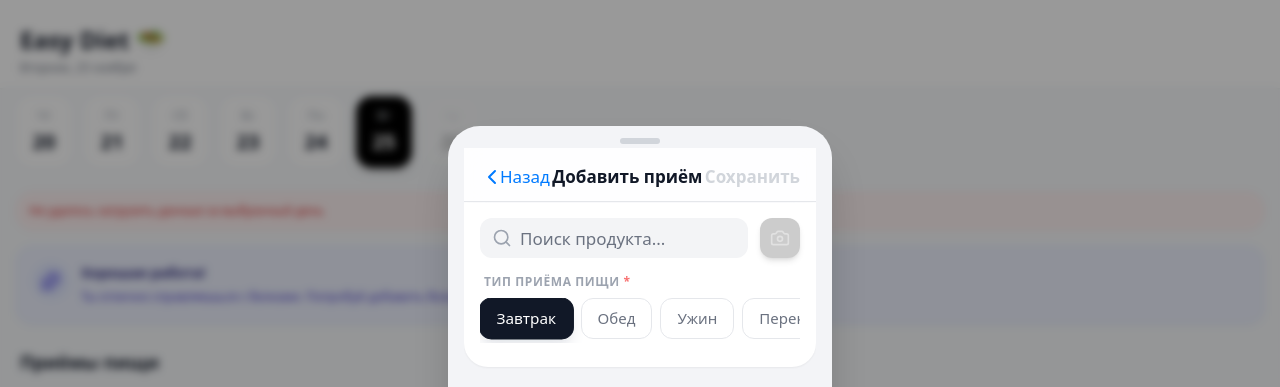
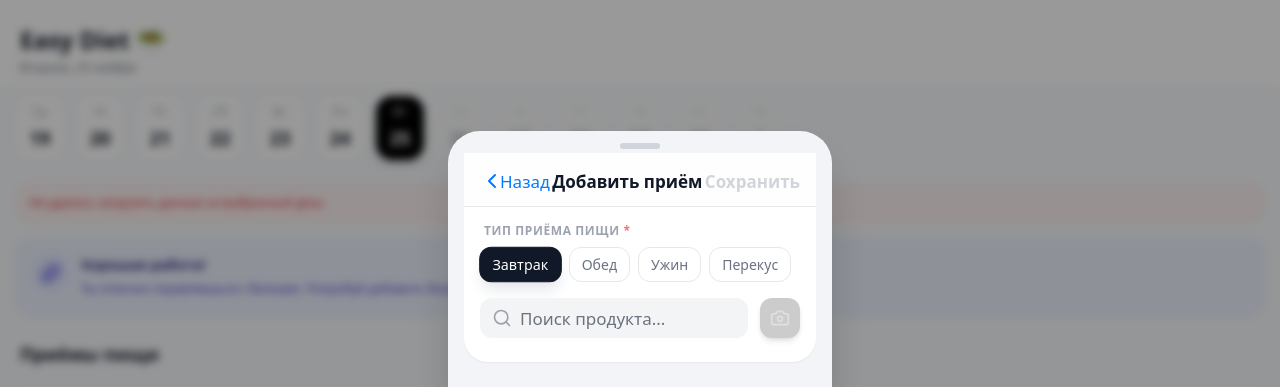
Before and after one commit to shibakov/my-miniapp, a React (Vite) app: page / in a window 1280 px wide. Both pictures are taken after a click on the button "Добавить приём пищи". Shown: the top 387 px of the page. Built offline with nearby package versions, Linux system fonts and the light colour scheme; no server answers.

Commit message:
fixes update

```diff
--- a/src/App.tsx
+++ b/src/App.tsx
@@ -96,8 +96,8 @@ function App() {
       <SplashScreen />
 
       <div className="w-full min-h-screen bg-ios-bg flex flex-col relative">
-        <div className="flex-1">
-          {activeTab === "meal" && (
+      <div className="app-scroll flex-1">
+        {activeTab === "meal" && (
             <>
               {/* Базовый домашний экран всегда под шторками */}
               <HomeScreen
--- a/src/index.css
+++ b/src/index.css
@@ -59,10 +59,27 @@
 }
 
 @layer base {
+  html,
+  body {
+    margin: 0;
+    padding: 0;
+    height: 100%;
+  }
+
   * {
     @apply border-border;
   }
+
   body {
     @apply bg-background text-foreground;
+    overflow: hidden;
+    overscroll-behavior: none;
   }
 }
+
+.app-scroll {
+  height: 100vh;
+  overflow-y: auto;
+  overscroll-behavior-y: contain;
+  -webkit-overflow-scrolling: touch;
+}
--- a/src/new-ui/AddMealScreen.tsx
+++ b/src/new-ui/AddMealScreen.tsx
@@ -279,7 +279,30 @@ export const AddMealScreen: React.FC<AddMealScreenProps> = ({ onBack, onSave })
       <div className="flex-1 overflow-y-auto no-scrollbar pb-[180px]">
       {/* Search & Camera & Meal Type Section */}
       <div className="bg-white p-4 pb-6 shadow-sm rounded-b-[24px] mb-6">
-          <div className="flex gap-3 mb-4">
+        {/* Meal Type First */}
+        <div className="mb-4">
+          <h3 className="text-xs font-semibold text-gray-400 uppercase tracking-wider mb-2 ml-1">
+            Тип приёма пищи <span className="text-red-400">*</span>
+          </h3>
+          <div className="flex flex-wrap gap-2">
+            {MEAL_TYPE_TAGS.map((tag) => (
+              <button
+                key={tag.value}
+                onClick={() => composer.setMealType(tag.value)}
+                className={`px-3 py-1.5 rounded-xl text-[14px] font-medium whitespace-nowrap transition-all duration-200 border ${
+                  composer.mealType === tag.value
+                    ? "bg-gray-900 text-white border-gray-900 shadow-lg shadow-gray-200 scale-[1.02]"
+                    : "bg-white text-gray-500 border-gray-200 hover:border-gray-300"
+                }`}
+              >
+                {tag.label}
+              </button>
+            ))}
+          </div>
+        </div>
+
+        {/* Search & Camera Below */}
+        <div className="flex gap-3">
           <div className="flex-1 relative">
             <Search className="absolute left-3 top-1/2 -translate-y-1/2 w-5 h-5 text-gray-400" />
             <input
@@ -300,27 +323,6 @@ export const AddMealScreen: React.FC<AddMealScreenProps> = ({ onBack, onSave })
           >
             <Camera className="w-5 h-5" />
           </button>
-          </div>
-
-          <div>
-            <h3 className="text-xs font-semibold text-gray-400 uppercase tracking-wider mb-2 ml-1">
-              Тип приёма пищи <span className="text-red-400">*</span>
-            </h3>
-            <div className="flex gap-2 overflow-x-auto no-scrollbar pb-1">
-              {MEAL_TYPE_TAGS.map((tag) => (
-                <button
-                  key={tag.value}
-                  onClick={() => composer.setMealType(tag.value)}
-                  className={`px-4 py-2 rounded-xl text-[15px] font-medium whitespace-nowrap transition-all duration-200 border ${
-                    composer.mealType === tag.value
-                      ? "bg-gray-900 text-white border-gray-900 shadow-lg shadow-gray-200 scale-[1.02]"
-                      : "bg-white text-gray-500 border-gray-200 hover:border-gray-300"
-                  }`}
-                >
-                  {tag.label}
-                </button>
-              ))}
-            </div>
         </div>
       </div>
 
--- a/src/new-ui/DateStrip.tsx
+++ b/src/new-ui/DateStrip.tsx
@@ -1,4 +1,4 @@
-import React, { useMemo } from 'react';
+import React, { useMemo, useEffect, useRef } from 'react';
 import type { DayData } from "./types";
 
 const DAYS_OF_WEEK = ['Вс', 'Пн', 'Вт', 'Ср', 'Чт', 'Пт', 'Сб'];
@@ -15,7 +15,8 @@ export const DateStrip: React.FC<DateStripProps> = ({ selectedDate, onSelectDate
     const today = new Date();
     today.setHours(0, 0, 0, 0);
 
-    for (let i = -5; i <= 1; i++) {
+    // Показываем около 6 дней до и 6 после текущей даты
+    for (let i = -6; i <= 6; i++) {
       const d = new Date(today);
       d.setDate(today.getDate() + i);
       arr.push({
@@ -34,8 +35,39 @@ export const DateStrip: React.FC<DateStripProps> = ({ selectedDate, onSelectDate
     );
   };
 
+  const scrollRef = useRef<HTMLDivElement | null>(null);
+
+  // Автоцентровка текущей даты при первом рендере
+  useEffect(() => {
+    const container = scrollRef.current;
+    if (!container) return;
+
+    const items = container.querySelectorAll<HTMLButtonElement>('button[data-role="day"]');
+    if (!items.length) return;
+
+    const todayIndex = days.findIndex((d) => d.isToday);
+    if (todayIndex === -1) return;
+
+    const todayEl = items[todayIndex];
+    if (!todayEl) return;
+
+    const containerRect = container.getBoundingClientRect();
+    const itemRect = todayEl.getBoundingClientRect();
+
+    const offset =
+      itemRect.left -
+      containerRect.left -
+      containerRect.width / 2 +
+      itemRect.width / 2;
+
+    container.scrollTo({
+      left: container.scrollLeft + offset,
+      behavior: 'smooth',
+    });
+  }, [days]);
+
   return (
-    <div className="w-full overflow-x-auto no-scrollbar py-2 pl-4">
+    <div ref={scrollRef} className="w-full overflow-x-auto no-scrollbar py-2 pl-4">
       <div className="flex space-x-3">
         {days.map((day, idx) => {
           const selected = isSelected(day.date);
@@ -45,10 +77,11 @@ export const DateStrip: React.FC<DateStripProps> = ({ selectedDate, onSelectDate
           return (
             <button
               key={idx}
+              data-role="day"
               disabled={day.isFuture}
               onClick={() => onSelectDate(day.date)}
               className={`
-                flex flex-col items-center justify-center min-w-[56px] h-[72px] rounded-2xl transition-all duration-200
+                flex flex-col items-center justify-center min-w-[48px] h-[64px] rounded-2xl transition-all duration-200
                 ${day.isFuture ? 'opacity-30 grayscale cursor-not-allowed' : 'active:scale-95'}
                 ${selected ? 'bg-black text-white shadow-lg' : 'bg-white text-gray-500 shadow-sm'}
               `}
@@ -56,7 +89,7 @@ export const DateStrip: React.FC<DateStripProps> = ({ selectedDate, onSelectDate
               <span className={`text-xs font-medium mb-1 ${selected ? 'text-gray-300' : 'text-gray-400'}`}>
                 {dayName}
               </span>
-              <span className={`text-xl font-bold ${selected ? 'text-white' : 'text-gray-900'}`}>
+              <span className={`text-lg font-bold ${selected ? 'text-white' : 'text-gray-900'}`}>
                 {dayNum}
               </span>
             </button>
--- a/src/new-ui/DynamicsScreen.tsx
+++ b/src/new-ui/DynamicsScreen.tsx
@@ -9,7 +9,7 @@ import {
   Tooltip,
   ResponsiveContainer,
   BarChart,
-  Bar
+  Bar,
 } from "recharts";
 import { getHistoryDays, getLimits, type HistoryDay } from "@/lib/api";
 
@@ -32,12 +32,13 @@ interface ChartPoint {
 function formatDayLabel(dateIso: string) {
   const d = new Date(dateIso);
   return d.toLocaleDateString("ru-RU", {
-    weekday: "short"
+    weekday: "short",
   });
 }
 
 function buildDeltaLabel(avg: number, target: number) {
-  if (!target || !Number.isFinite(avg)) return { label: "—", color: "text-gray-400" };
+  if (!target || !Number.isFinite(avg))
+    return { label: "—", color: "text-gray-400" };
 
   const diffPct = ((avg - target) / target) * 100;
   const rounded = Math.round(diffPct);
@@ -56,6 +57,7 @@ function buildDeltaLabel(avg: number, target: number) {
 export const DynamicsScreen: React.FC<DynamicsScreenProps> = ({ onBack }) => {
   const [timeframe, setTimeframe] = useState<Timeframe>("week");
   const [metric, setMetric] = useState<Metric>("calories");
+  const [touchStartX, setTouchStartX] = useState<number | null>(null);
   const [points, setPoints] = useState<ChartPoint[]>([]);
   const [loading, setLoading] = useState(false);
   const [error, setError] = useState<string | null>(null);
@@ -98,9 +100,8 @@ export const DynamicsScreen: React.FC<DynamicsScreenProps> = ({ onBack }) => {
       setLoading(true);
       setError(null);
       try {
-        const days: Array<Pick<HistoryDay, "date" | "totals">> = await getHistoryDays(
-          daysCount
-        );
+        const days: Array<Pick<HistoryDay, "date" | "totals">> =
+          await getHistoryDays(daysCount);
 
         if (cancelled) return;
 
@@ -113,7 +114,7 @@ export const DynamicsScreen: React.FC<DynamicsScreenProps> = ({ onBack }) => {
             cals: d.totals.kcal,
             protein: d.totals.protein,
             fat: d.totals.fat,
-            carbs: d.totals.carbs
+            carbs: d.totals.carbs,
           }));
 
         setPoints(chartPoints);
@@ -137,6 +138,25 @@ export const DynamicsScreen: React.FC<DynamicsScreenProps> = ({ onBack }) => {
     return Math.max(...points.map((p) => p.cals));
   }, [points]);
 
+  const calorieStats = useMemo(() => {
+    if (!points.length) return null;
+    const values = points.map((p) => p.cals);
+    const min = Math.min(...values);
+    const max = Math.max(...values);
+    const current = points[points.length - 1]?.cals ?? 0;
+    return { min, max, current };
+  }, [points]);
+
+  const currentMacros = useMemo(() => {
+    if (!points.length) return null;
+    const last = points[points.length - 1];
+    return {
+      protein: last.protein,
+      fat: last.fat,
+      carbs: last.carbs,
+    };
+  }, [points]);
+
   const averages = useMemo(() => {
     if (!points.length || !limits) return null;
 
@@ -157,7 +177,7 @@ export const DynamicsScreen: React.FC<DynamicsScreenProps> = ({ onBack }) => {
       cals: total.cals / count,
       protein: total.protein / count,
       fat: total.fat / count,
-      carbs: total.carbs / count
+      carbs: total.carbs / count,
     };
 
     return {
@@ -165,9 +185,30 @@ export const DynamicsScreen: React.FC<DynamicsScreenProps> = ({ onBack }) => {
       kcalStatus: buildDeltaLabel(avg.cals, limits.kcal),
       proteinStatus: buildDeltaLabel(avg.protein, limits.protein),
       fatStatus: buildDeltaLabel(avg.fat, limits.fat),
-      carbsStatus: buildDeltaLabel(avg.carbs, limits.carbs)
+      carbsStatus: buildDeltaLabel(avg.carbs, limits.carbs),
     };
   }, [points, limits]);
+
+  const handleTouchStart = (e: React.TouchEvent<HTMLDivElement>) => {
+    setTouchStartX(e.touches[0].clientX);
+  };
+
+  const handleTouchEnd = (e: React.TouchEvent<HTMLDivElement>) => {
+    if (touchStartX == null) return;
+
+    const deltaX = e.changedTouches[0].clientX - touchStartX;
+    const threshold = 40; // порог, чтобы не реагировать на мелкие движения
+
+    if (Math.abs(deltaX) > threshold) {
+      if (deltaX < 0 && metric === "calories") {
+        setMetric("macros");
+      } else if (deltaX > 0 && metric === "macros") {
+        setMetric("calories");
+      }
+    }
+
+    setTouchStartX(null);
+  };
 
   return (
     <div className="flex-1 overflow-y-auto no-scrollbar pb-24 pt-14 px-4 bg-slate-50">
@@ -191,7 +232,9 @@ export const DynamicsScreen: React.FC<DynamicsScreenProps> = ({ onBack }) => {
           <button
             onClick={() => setTimeframe("week")}
             className={`flex-1 py-1.5 px-3 text-xs font-medium rounded-lg transition-all shadow-sm ${
-              timeframe === "week" ? "bg-white text-gray-900" : "bg-transparent text-gray-500"
+              timeframe === "week"
+                ? "bg-white text-gray-900"
+                : "bg-transparent text-gray-500"
             }`}
           >
             Неделя
@@ -199,7 +242,9 @@ export const DynamicsScreen: React.FC<DynamicsScreenProps> = ({ onBack }) => {
           <button
             onClick={() => setTimeframe("month")}
             className={`flex-1 py-1.5 px-3 text-xs font-medium rounded-lg transition-all shadow-sm ${
-              timeframe === "month" ? "bg-white text-gray-900" : "bg-transparent text-gray-500"
+              timeframe === "month"
+                ? "bg-white text-gray-900"
+                : "bg-transparent text-gray-500"
             }`}
           >
             Месяц
@@ -229,8 +274,12 @@ export const DynamicsScreen: React.FC<DynamicsScreenProps> = ({ onBack }) => {
 
       {/* Main Chart Card */}
       {points.length > 0 && (
-        <div className="bg-white p-5 rounded-[24px] shadow-sm mb-6">
-          <div className="flex justify-between items-center mb-6">
+        <div
+          className="bg-white p-5 rounded-[24px] shadow-sm mb-6"
+          onTouchStart={handleTouchStart}
+          onTouchEnd={handleTouchEnd}
+        >
+          <div className="flex justify-between items-center mb-3">
             <h2 className="font-semibold text-gray-900">
               {metric === "calories" ? "Калории по дням" : "Баланс БЖУ"}
             </h2>
@@ -238,17 +287,50 @@ export const DynamicsScreen: React.FC<DynamicsScreenProps> = ({ onBack }) => {
               <button
                 onClick={() => setMetric("calories")}
                 className={`w-2 h-2 rounded-full ${
-                  metric === "calories" ? "bg-blue-500 ring-2 ring-blue-200" : "bg-gray-300"
+                  metric === "calories"
+                    ? "bg-blue-500 ring-2 ring-blue-200"
+                    : "bg-gray-300"
                 }`}
               />
               <button
                 onClick={() => setMetric("macros")}
                 className={`w-2 h-2 rounded-full ${
-                  metric === "macros" ? "bg-blue-500 ring-2 ring-blue-200" : "bg-gray-300"
+                  metric === "macros"
+                    ? "bg-blue-500 ring-2 ring-blue-200"
+                    : "bg-gray-300"
                 }`}
               />
             </div>
           </div>
+
+          {metric === "calories" && calorieStats && (
+            <div className="flex flex-wrap items-center justify-between mb-4 text-xs text-gray-500 gap-x-4 gap-y-1">
+              <span>
+                Мин: <span className="font-semibold text-gray-900">{format1(calorieStats.min)}</span> ккал
+              </span>
+              <span>
+                Макс: <span className="font-semibold text-gray-900">{format1(calorieStats.max)}</span> ккал
+              </span>
+              <span>
+                Текущий: <span className="font-semibold text-gray-900">{format1(calorieStats.current)}</span> ккал
+              </span>
+            </div>
+          )}
+
+          {metric === "macros" && currentMacros && (
+            <div className="flex flex-wrap items-center justify-between mb-4 text-xs text-gray-500 gap-x-4 gap-y-1">
+              <span className="font-medium text-gray-600">Текущий день:</span>
+              <span>
+                Б <span className="font-semibold text-gray-900">{format1(currentMacros.protein)}</span> г
+              </span>
+              <span>
+                Ж <span className="font-semibold text-gray-900">{format1(currentMacros.fat)}</span> г
+              </span>
+              <span>
+                У <span className="font-semibold text-gray-900">{format1(currentMacros.carbs)}</span> г
+              </span>
+            </div>
+          )}
 
           <div className="h-[220px] w-full">
             <ResponsiveContainer width="100%" height="100%">
@@ -260,7 +342,11 @@ export const DynamicsScreen: React.FC<DynamicsScreenProps> = ({ onBack }) => {
                       <stop offset="95%" stopColor="#3B82F6" stopOpacity={0} />
                     </linearGradient>
                   </defs>
-                  <CartesianGrid strokeDasharray="3 3" vertical={false} stroke="#E5E7EB" />
+                  <CartesianGrid
+                    strokeDasharray="3 3"
+                    vertical={false}
+                    stroke="#E5E7EB"
+                  />
                   <XAxis
                     dataKey="dayLabel"
                     axisLine={false}
@@ -268,14 +354,31 @@ export const DynamicsScreen: React.FC<DynamicsScreenProps> = ({ onBack }) => {
                     tick={{ fill: "#9CA3AF", fontSize: 12 }}
                     dy={10}
                   />
-                  <YAxis hide domain={[0, maxKcal ? maxKcal * 1.1 : 100]} />
+                  <YAxis
+                    axisLine={false}
+                    tickLine={false}
+                    tick={{ fill: "#9CA3AF", fontSize: 11 }}
+                    domain={[0, maxKcal ? maxKcal * 1.1 : 100]}
+                    tickFormatter={(value: number) => format1(value)}
+                    label={{
+                      value: "ккал",
+                      angle: -90,
+                      position: "insideLeft",
+                      fill: "#9CA3AF",
+                      fontSize: 10,
+                    }}
+                  />
                   <Tooltip
                     contentStyle={{
                       borderRadius: "12px",
                       border: "none",
-                      boxShadow: "0 4px 12px rgba(0,0,0,0.1)"
+                      boxShadow: "0 4px 12px rgba(0,0,0,0.1)",
                     }}
-                    cursor={{ stroke: "#3B82F6", strokeWidth: 1, strokeDasharray: "4 4" }}
+                    cursor={{
+                      stroke: "#3B82F6",
+                      strokeWidth: 1,
+                      strokeDasharray: "4 4",
+                    }}
                     formatter={(value: number) => [format1(value), "ккал"]}
                     labelFormatter={(label: string) => label}
                   />
@@ -290,7 +393,11 @@ export const DynamicsScreen: React.FC<DynamicsScreenProps> = ({ onBack }) => {
                 </AreaChart>
               ) : (
                 <BarChart data={points}>
-                  <CartesianGrid strokeDasharray="3 3" vertical={false} stroke="#E5E7EB" />
+                  <CartesianGrid
+                    strokeDasharray="3 3"
+                    vertical={false}
+                    stroke="#E5E7EB"
+                  />
                   <XAxis
                     dataKey="dayLabel"
                     axisLine={false}
@@ -298,13 +405,29 @@ export const DynamicsScreen: React.FC<DynamicsScreenProps> = ({ onBack }) => {
                     tick={{ fill: "#9CA3AF", fontSize: 12 }}
                     dy={10}
                   />
+                  <YAxis
+                    axisLine={false}
+                    tickLine={false}
+                    tick={{ fill: "#9CA3AF", fontSize: 11 }}
+                    tickFormatter={(value: number) => `${format1(value)} г`}
+                  />
                   <Tooltip
                     cursor={{ fill: "#F3F4F6" }}
                     contentStyle={{ borderRadius: "12px", border: "none" }}
                   />
-                  <Bar dataKey="protein" stackId="a" fill="#3B82F6" radius={[0, 0, 4, 4]} />
+                  <Bar
+                    dataKey="protein"
+                    stackId="a"
+                    fill="#3B82F6"
+                    radius={[0, 0, 4, 4]}
+                  />
                   <Bar dataKey="fat" stackId="a" fill="#A855F7" />
-                  <Bar dataKey="carbs" stackId="a" fill="#F97316" radius={[4, 4, 0, 0]} />
+                  <Bar
+                    dataKey="carbs"
+                    stackId="a"
+                    fill="#F97316"
+                    radius={[4, 4, 0, 0]}
+                  />
                 </BarChart>
               )}
             </ResponsiveContainer>
@@ -315,23 +438,35 @@ export const DynamicsScreen: React.FC<DynamicsScreenProps> = ({ onBack }) => {
       {/* Stats Grid */}
       {averages && (
         <>
-          <h3 className="text-lg font-bold text-gray-900 mb-4 px-1">Средние показатели</h3>
+          <h3 className="text-lg font-bold text-gray-900 mb-4 px-1">
+            Средние показатели
+          </h3>
           <div className="grid grid-cols-2 gap-3 mb-6">
             <div className="bg-white p-4 rounded-2xl shadow-sm">
-              <div className="text-gray-500 text-xs font-medium mb-1">Калории</div>
+              <div className="text-gray-500 text-xs font-medium mb-1">
+                Калории
+              </div>
               <div className="text-2xl font-bold text-gray-900">
                 {format1(averages.avg.cals)}
               </div>
-              <div className={`text-xs font-medium mt-1 ${averages.kcalStatus.color}`}>
+              <div
+                className={`text-xs font-medium mt-1 ${averages.kcalStatus.color}`}
+              >
                 {averages.kcalStatus.label}
               </div>
             </div>
             <div className="bg-white p-4 rounded-2xl shadow-sm">
-              <div className="text-gray-500 text-xs font-medium mb-1">Белки</div>
+              <div className="text-gray-500 text-xs font-medium mb-1">
+                Белки
+              </div>
               <div className="text-2xl font-bold text-gray-900">
                 {format1(averages.avg.protein)}г
               </div>
-              <div className={`text-xs font-medium mt-1 ${averages.proteinStatus.color}`}>
+              <div
+                className={`text-xs font-medium mt-1 ${
+                  averages.proteinStatus.color
+                }`}
+              >
                 {averages.proteinStatus.label}
               </div>
             </div>
@@ -340,16 +475,24 @@ export const DynamicsScreen: React.FC<DynamicsScreenProps> = ({ onBack }) => {
               <div className="text-2xl font-bold text-gray-900">
                 {format1(averages.avg.fat)}г
               </div>
-              <div className={`text-xs font-medium mt-1 ${averages.fatStatus.color}`}>
+              <div
+                className={`text-xs font-medium mt-1 ${averages.fatStatus.color}`}
+              >
                 {averages.fatStatus.label}
               </div>
             </div>
             <div className="bg-white p-4 rounded-2xl shadow-sm">
-              <div className="text-gray-500 text-xs font-medium mb-1">Углеводы</div>
+              <div className="text-gray-500 text-xs font-medium mb-1">
+                Углеводы
+              </div>
               <div className="text-2xl font-bold text-gray-900">
                 {format1(averages.avg.carbs)}г
               </div>
-              <div className={`text-xs font-medium mt-1 ${averages.carbsStatus.color}`}>
+              <div
+                className={`text-xs font-medium mt-1 ${
+                  averages.carbsStatus.color
+                }`}
+              >
                 {averages.carbsStatus.label}
               </div>
             </div>
```
Also changed, not shown: 7 other files (tests, documents, lock files or other folders). Lines whose indentation alone changed are shown as unchanged.
